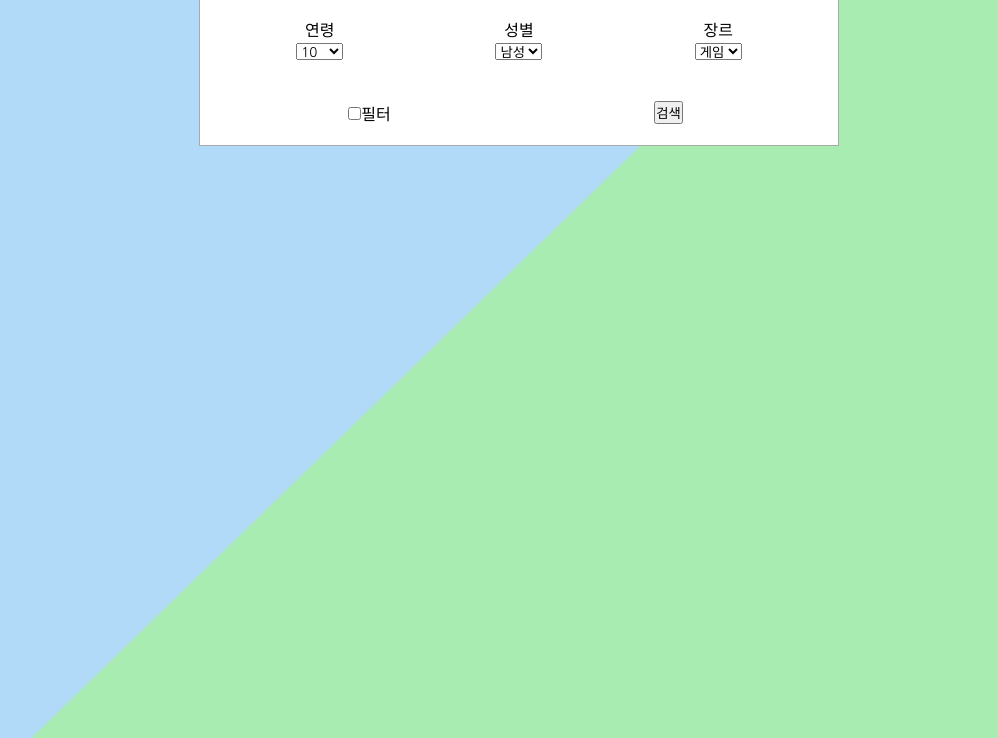
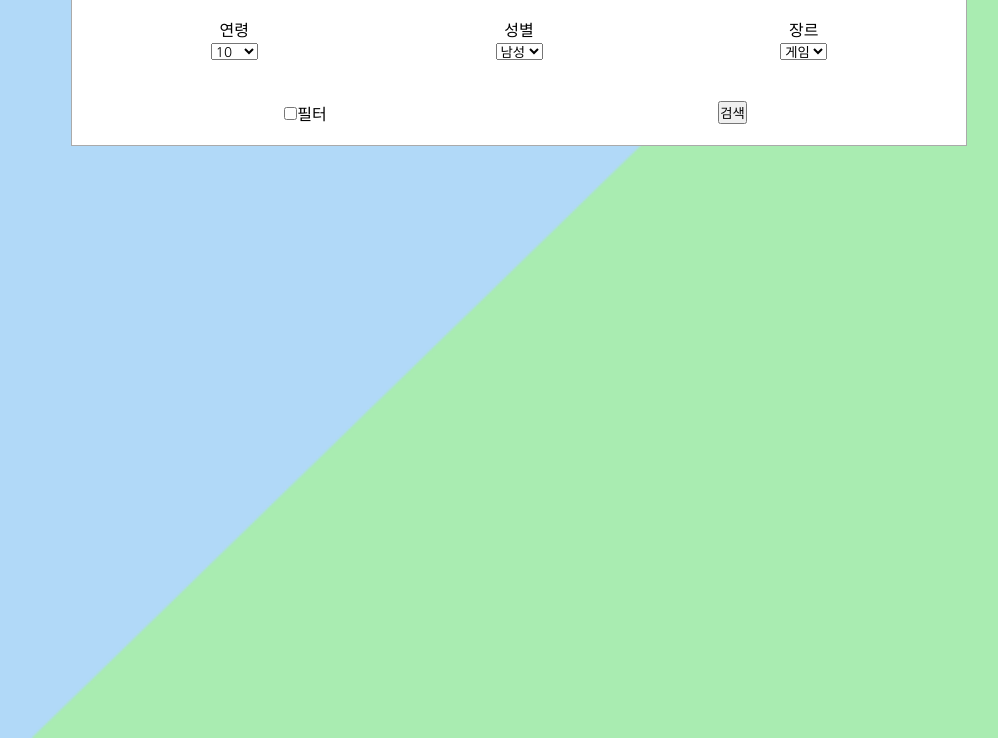
Before and after one commit to dgsw-2019-hackathon/ABC, a plain HTML site: page list.html in a window 1280 px wide. Shown: the part 62-800 px from the top of the page, without its empty margins (121-1119 px from the left). Drawn offline with nearby package versions, Linux system fonts and the light colour scheme; files whose address does not match are found by name.

Commit message:
Update style.css

```diff
--- a/css/style.css
+++ b/css/style.css
@@ -1,25 +1 @@
 @charset "utf-8";
-
-
-
-
-.wrap{
-	width:50%;
-	margin:auto;
-	text-align:center;
-}
-
-
-
-
-.search-tab{
-	display:flex;
-	flex-direction:row;
-	background:#FFF;
-}
-.search-cate{
-	flex:1;
-}
-.search-cate>p{
-	font-size:16px;
-}
```
